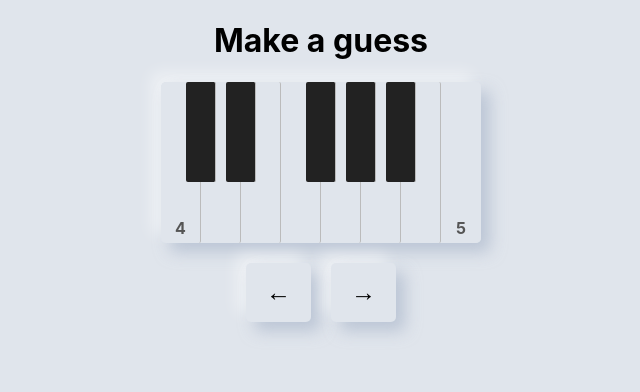
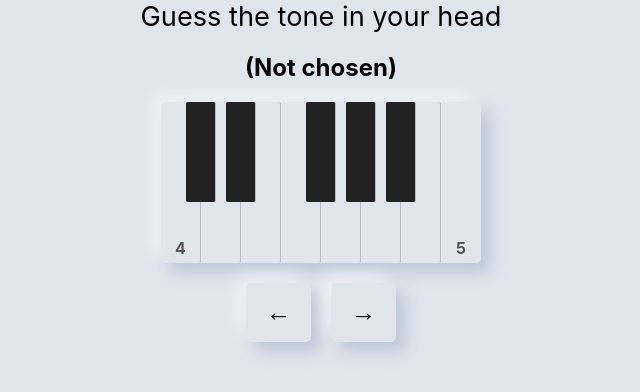
Before and after one commit to sigtot/pitch-recorder, a React (Create React App) app in the folder frontend/: page /guess in a window 1280 px wide. Shown: the top 392 px of the page, without its empty margins (319-959 px from the left). Built offline with nearby package versions, Linux system fonts and the light colour scheme.

Commit message:
Add better help text

```diff
--- a/frontend/src/components/Guess.js
+++ b/frontend/src/components/Guess.js
@@ -17,9 +17,16 @@ const GreenGuessButton = styled(GuessButton)`
     text-shadow: 0 1px 2px rgba(76, 175, 80, 0.4);
 `;
 
-const GuessButtonContainer = styled.div`
+const FlexCenter = styled.div`
     display: flex;
     justify-content: center;
+`;
+
+const SmallerH1 = styled.div`
+font-size: 1.7em;
+`;
+
+const GuessButtonContainer = styled(FlexCenter)`
     margin-top: 20px;
 `;
 
@@ -55,6 +62,16 @@ export default function Guess() {
 
     return (
         <div>
+            <FlexCenter>
+                <Switch>
+                    <Route exact path="/guess">
+                        <SmallerH1>Guess the tone in your head</SmallerH1>
+                    </Route>
+                    <Route exact path="/guess/check">
+                        <SmallerH1>Now check if you were right</SmallerH1>
+                    </Route>
+                </Switch>
+            </FlexCenter>
             <GuessResult guess={guess} actual={actual}/>
             <Switch>
                 <Route exact path="/guess">
--- a/frontend/src/components/GuessResult.js
+++ b/frontend/src/components/GuessResult.js
@@ -18,7 +18,7 @@ const KeyName = ({daKey}) =>
 export default function GuessResult({guess, actual}) {
     return (
         <TransitionDiv>
-            <h1>
+            <h2>
                 {
                     guess !== -1
                         ? (
@@ -26,8 +26,8 @@ export default function GuessResult({guess, actual}) {
                                 <KeyName daKey={guess}/>
                                 {actual !== -1 ? <span>/<KeyName daKey={actual}/></span> : ''}
                             </span>)
-                        : 'Make a guess'}
-            </h1>
+                        : '(Not chosen)'}
+            </h2>
         </TransitionDiv>
     )
 }
```
